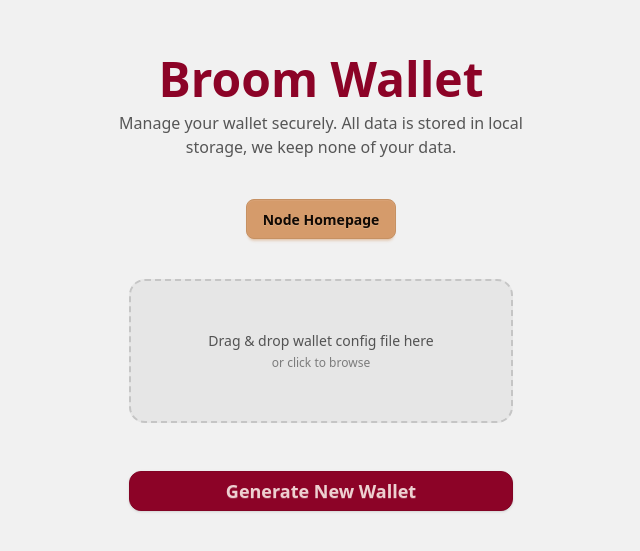
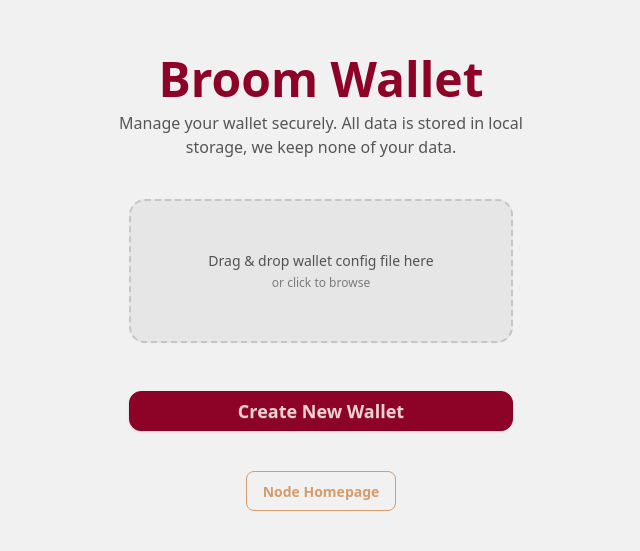
Before and after one commit to broomledger/browser-wallet, a React (Vite) app: page / in a window 1280 px wide. Shown: the part 117-668 px from the top of the page, without its empty margins (319-959 px from the left). Built offline with nearby package versions, Linux system fonts and the light colour scheme.

Commit message:
added ui improvement

```diff
--- a/src/start.tsx
+++ b/src/start.tsx
@@ -78,10 +78,6 @@ export const Start = ({ setPrivateKey, setPublicKey }: StartProps) => {
 				</p>
 			</div>
 
-			<a href="https://broomledger.com" target="_blank" className="btn btn-small btn-accent text-md">
-				Node Homepage
-			</a>
-
 			<div
 				className={`w-96 h-36 border-2 border-dashed rounded-2xl flex flex-col items-center justify-center transition-colors duration-150 cursor-pointer ${
 					dragOver ? "border-primary bg-base-200" : "border-base-300 bg-base-200/50"
@@ -109,8 +105,11 @@ export const Start = ({ setPrivateKey, setPublicKey }: StartProps) => {
 			/>
 
 			<button className="btn btn-primary w-96 mt-2 text-lg rounded-xl shadow" onClick={generateKeys}>
-				Generate New Wallet
+				Create New Wallet
 			</button>
+			<a href="https://broomledger.com" target="_blank" className="btn btn-small btn-accent btn-outline text-md">
+				Node Homepage
+			</a>
 		</div>
 	);
 };
```
